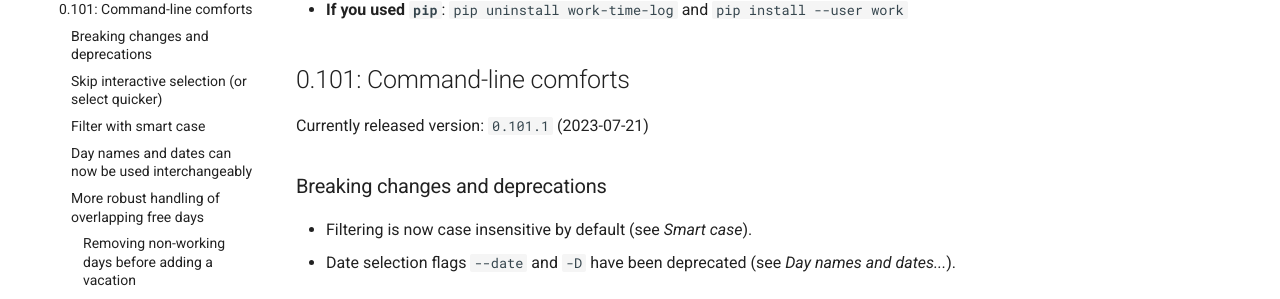
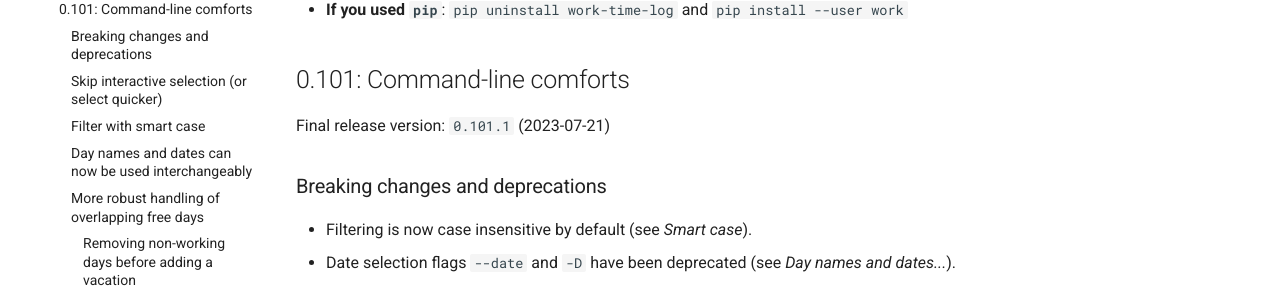
Before and after one commit to vauhochzett/work-docs, an MkDocs documentation site: the page built from docs/releases.md, in a window 1280 px wide and 900 px high, scrolled down 323 px. Shown: the part 144-443 px from the top of the window. Built offline with MkDocs 1.6.1 and Material for MkDocs 9.7.7, drawn with Linux system fonts in a browser that asks for light colours; some of the changed text lies outside the part shown.

Commit message:
Releases: Notes final release version of v0.100 and v0.101

```diff
--- a/docs/releases.md
+++ b/docs/releases.md
@@ -14,7 +14,7 @@
 
 ## 0.101: Command-line comforts
 
-Currently released version: `0.101.1` (2023-07-21)
+Final release version: `0.101.1` (2023-07-21)
 
 ### Breaking changes and deprecations
 
@@ -161,7 +161,7 @@
 
 ## 0.100: Aliases and macros
 
-Currently released version: `0.100.4` (2023-07-05)
+Final release version: `0.100.4` (2023-07-05)
 
 ### Breaking changes
 
```
